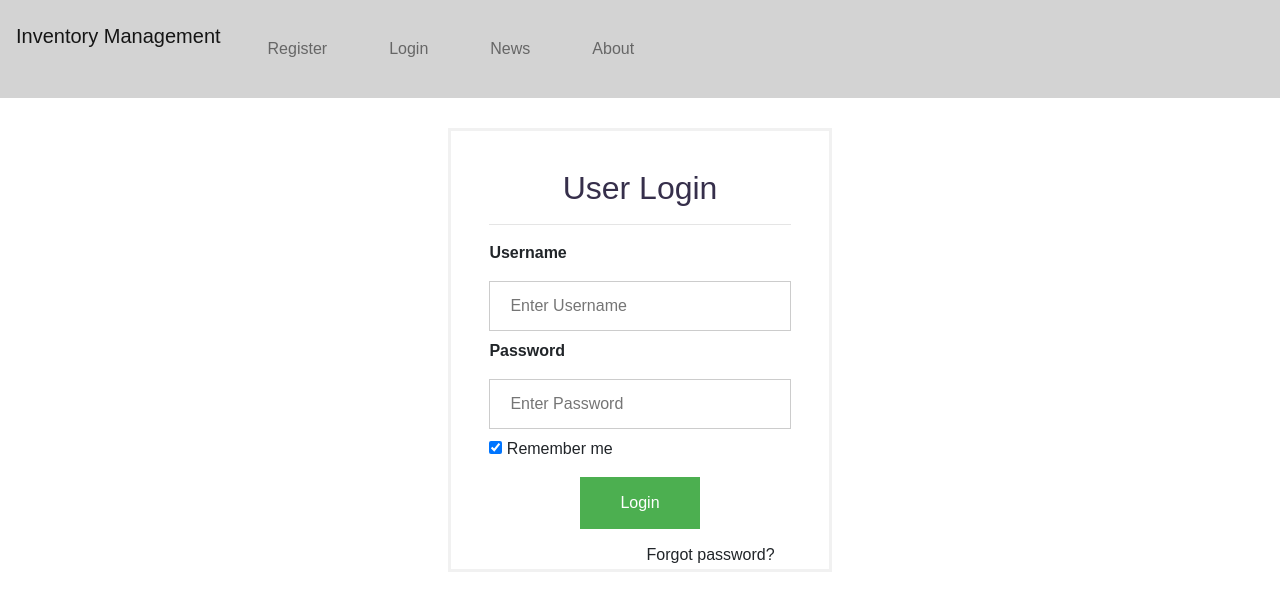
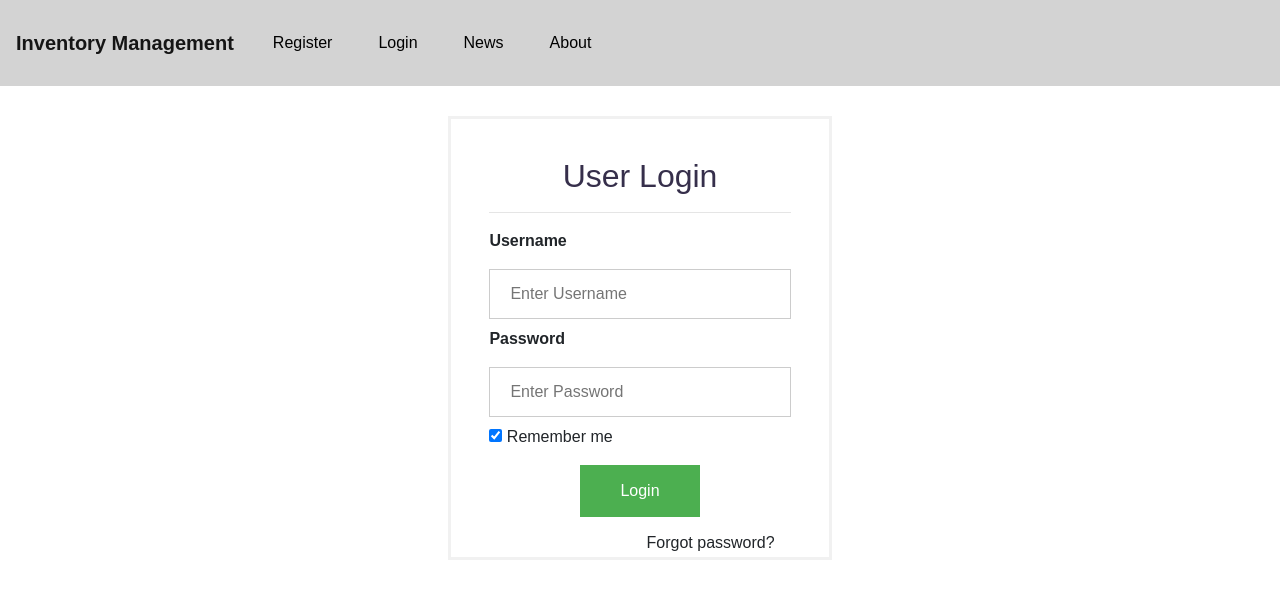
Before and after one commit to Thejesh761261/product-inventory-management, a React (Create React App) app: page / in a window 1280 px wide. Shown: the top 610 px of the page. Built offline with nearby package versions, Linux system fonts and the light colour scheme; no server answers; the HTML template or start-up script is replaced by a standard one.

Commit message:
CSS changes added

```diff
--- a/public/index.html
+++ b/public/index.html
@@ -3,7 +3,7 @@
   <head>
     <meta charset="utf-8" />
     <link rel="icon" href="%PUBLIC_URL%/favicon.ico" />
-    <meta name="viewport" content="width=device-width, initial-scale=1" />
+    <meta name="viewport" content="width=device-width, initial-scale=1.0" />
     <meta name="theme-color" content="#000000" />
     <meta
       name="description"
--- a/src/App.css
+++ b/src/App.css
@@ -115,22 +115,23 @@ body {font-family: Arial, Helvetica, sans-serif;}
     .sidebar {
       margin: 0;
       padding: 0;
-      width: 200px;
+      width: 12%;
       background-color: #f1f1f1;
       position: fixed;
       height: 100%;
       overflow: auto;
+      margin-top: 4%;
     }
 
     .sidebar a {
-      display: block;
+      display: flex;
       color: black;
-      padding: 16px;
+      padding: 10px;
       text-decoration: none;
     }
 
     .sidebar p {
-        display: block;
+        display: flex;
         color: black;
         padding: 16px;
         margin: 0px;
@@ -156,6 +157,13 @@ body {font-family: Arial, Helvetica, sans-serif;}
     .sidebar p:hover:not(.active) {
         background-color: #555;
         color: white;
+      }
+
+      @media all and (max-width:650px){
+        .sidebar{
+          width: 0%;
+        }
+
       }
 
     /* Product details page */
@@ -230,6 +238,22 @@ body {font-family: Arial, Helvetica, sans-serif;}
       auto; grid-gap:
       1rem; }
 
+      @media all and (max-width:900px){
+        .cards { display: grid; grid-template-columns:
+          repeat(2,
+          1fr); grid-auto-rows:
+          auto; grid-gap:
+          1rem; }
+      }
+
+      @media all and (max-width:360px){
+        .cards { display: grid; grid-template-columns:
+          repeat(1,
+          1fr); grid-auto-rows:
+          auto; grid-gap:
+          1rem; }
+      }
+
     /* .inventoryHeader{
       position: fixed;
       width: 100%;
--- a/src/components/header/Header.js
+++ b/src/components/header/Header.js
@@ -3,43 +3,43 @@ import { Link } from 'react-router-dom';
 import '../../App.css';
 
 class Header extends React.Component {
+
+
     render() {
         const menuitem = {
             color:"red",
             display:'inline',
             padding: '10px',
             margin: '5px'
-
         }
 
 
         return (
             <div>
-            <nav className="navbar navbar-expand-sm navbar-light" style={{backgroundColor:'lightgray'}}>
+            <nav className="navbar navbar-expand-lg navbar-light" style={{backgroundColor:'lightgray'}}>
+            <b className="navbar-brand" tabIndex="-1" style={{fontFamily:"sans-serif"}} >Inventory Management</b>
+            <button class="navbar-toggler" type="button" data-toggle="collapse" data-target="#navbarText" aria-controls="navbarText" aria-expanded="false" aria-label="Toggle navigation">
+                <span class="navbar-toggler-icon"></span>
+             </button>
             <div className="collapse navbar-collapse" id="navbarNav">
-            <p className="navbar-brand" style={{height:'50px',border:'none',backgroundColor:'lightgray',float:'left'}} tabIndex="-1" >Inventory Management</p>
-                <ul style={{listStyleType:'none',float:"right"}}>
-                    {/* <li style={menuitem}>
-                        <Link to="/" style={{ textDecoration:'none'}}>Home</Link>
-                    </li> */}
-                    <li style={menuitem}>
-                        <Link to="/register" style={{ textDecoration:'none'}}>Register</Link>
+
+                <ul class="navbar-nav mr-auto">
+                    <li className="nav-item" style={menuitem}>
+                        <Link to="/register" className="nav-link" style={{ textDecoration:'none',color:"black"}}>Register</Link>
                     </li>
-                    <li style={menuitem}>
-                        <Link to="/login" style={{ textDecoration:'none'}}>Login</Link>
+                    <li className="nav-item" style={menuitem}>
+                        <Link to="/login" className="nav-link" style={{ textDecoration:'none',color:"black"}}>Login</Link>
                     </li>
-                    <li style={menuitem}>
-                        <Link to="" style={{ textDecoration:'none'}}>News</Link>
+                    <li className="nav-item" style={menuitem}>
+                        <Link to="" className="nav-link" style={{ textDecoration:'none',color:"black"}}>News</Link>
                     </li>
-                    <li style={menuitem}>
-                        <Link to="" style={{ textDecoration:'none'}}>About</Link>
+                    <li className="nav-item" style={menuitem}>
+                        <Link to="" className="nav-link" style={{ textDecoration:'none',color:"black"}}>About</Link>
                     </li>
                 </ul>
-                </div>          <button className="navbar-toggler" type="button" data-toggle="collapse"  aria-controls="navbarNav" aria-expanded="false" aria-label="Toggle navigation">
-            <span className="navbar-toggler-icon"></span>
-          </button>
+                </div>
 
-                {/* <a style={{color:'black',textDecoration:'none'}} tabIndex="-1" >Inventory Management</a> */}
+
             </nav>
             </div>
 
--- a/src/components/header/InventoryHeader.js
+++ b/src/components/header/InventoryHeader.js
@@ -5,23 +5,28 @@ import {Link} from 'react-router-dom';
 
 class InventoryHeader extends React.Component {
     state = {  }
+
+    logoutHandler=()=>{
+      sessionStorage.setItem("loggedInUser","");
+    }
     render() {
         return (
             <div className="inventoryHeader">
 
-      <nav className="navbar navbar-expand-sm navbar-light" style={{backgroundColor:'lightgray',height:"20%"}}>
-    <button className="navbar-brand" style={{height:'50px',border:'none',backgroundColor:'lightgray',float:'left'}}>Inventory Management</button>
-    <button className="navbar-toggler" type="button" data-toggle="collapse" aria-controls="navbarNav" aria-expanded="false" aria-label="Toggle navigation">
-      <span className="navbar-toggler-icon"></span>
-    </button>
-    <div className="collapse navbar-collapse" id="navbarNav">
-    <ul className="nav navbar-nav"  style={{backgroundColor:'lightgray',border:'none'}}>
-        <li>Welcome {sessionStorage.getItem('loggedInUser')}!!!</li>
+      <nav className="navbar fixed-top navbar-expand-lg navbar-light" style={{backgroundColor:'lightgray'}}>
+          <b className="navbar-brand">Inventory Management</b>
+          <p style={{marginTop:"1%"}}><i>Welcome {sessionStorage.getItem('loggedInUser')}!!!</i></p>
+          {/* <button className="navbar-toggler" type="button" data-toggle="collapse" aria-controls="navbarNav" aria-expanded="true" aria-label="Toggle navigation">
+            <span className="navbar-toggler-icon"></span>
+          </button> */}
+          <div className="collapse navbar-collapse" id="navbarNav">
+          <ul className="nav navbar-nav"  style={{backgroundColor:'lightgray',border:'none',color:"black"}}>
+            {/* <li className="nav-item">Dashboard</li>
+            <li className="nav-item">Products</li> */}
 
-
-            </ul>
-    </div>
-    <Link to="/login" ><p style={{color:'black',textDecoration:'none',float:'right'}} tabIndex="-1" > Logout</p></Link>
+          </ul>
+          </div>
+          <Link to="/"><p style={{color:'black',textDecoration:'none',float:'right'}} tabIndex="-1" onClick={this.logoutHandler}> Logout</p></Link>
   </nav>
 
   </div>
--- a/src/components/home/Dashboard.js
+++ b/src/components/home/Dashboard.js
@@ -77,7 +77,7 @@ class Dashboard extends React.Component{
     render()
     {
         return(
-             <div>
+             <div className="container">
             <h2 style={{zindex: '3',marginleft:'15%'}} className="he1">Inventory Dashboard</h2>
             <hr/>
             <h3>Current Month Sales Analysis</h3>
--- a/src/components/product/Editproduct.js
+++ b/src/components/product/Editproduct.js
@@ -126,7 +126,7 @@ class EditProduct extends React.Component {
      <label><b>Category</b></label>
     <input type="text" placeholder="Category" name="category" value={this.state.category} required onChange={this.categoryChangeHandler} />
     <label><b>Vendor</b></label>
-    <input type="text" placeholder="Enter Vendor name" name="vendor" value={this.state.vendor} required onChange={this.vendorChangeHandler} />
+    <input type="text" placeholder="Enter Vendor name" name="vendor" value={this.state.vendor} required="required" onChange={this.vendorChangeHandler} />
     <label><b>Unit Price</b></label>
     <input type="number" placeholder="Unit Price value" name="uprice" value={this.state.price} required onChange={this.priceChangeHandler} />
     <label><b>Quantity</b></label>
--- a/src/components/product/Products.js
+++ b/src/components/product/Products.js
@@ -93,10 +93,10 @@ class Products extends React.Component {
                        <h2 className="he1">Product Details</h2>
                        <hr></hr>
                    </span>
-                   <span style={{display: 'block',margin: '30px'}}>
+                   <span style={{display: 'block',margin: '3rem'}}>
                        Product search &nbsp;
                        <input type="search"  placeholder="Search....."  className="search" onChange={this.search} />
-                       <button className="btn btn-info" style={{marginLeft:"20px"}} onClick={this.toggleHandler}>Toggle View</button>
+                       <button className="btn btn-info" style={{marginLeft:"2rem"}} onClick={this.toggleHandler}>Toggle View</button>
                        <Link to="/addProduct"><button className="addB" >Add Product</button></Link>
                    </span>
                </div>
@@ -155,7 +155,7 @@ class Products extends React.Component {
                         <p className="card-text"><b>Vendor: </b>{product.vendor.toUpperCase()}</p>
                         <p className="card-text"><b>Price:</b> ${product.unitPrice}</p>
                         <p className="card-text"><b>Quantity: </b>{product.quantity}</p>
-                        <button className="btn btn-success b1" style={{ margin:"20px"}} id={product.id} value="Edit" onClick={this.editHandler}>Edit</button>
+                        <button className="btn btn-success b1" style={{ margin:"2rem"}} id={product.id} value="Edit" onClick={this.editHandler}>Edit</button>
                         <button className="btn btn-success b1" id={product.id} value="Delete" onClick={this.deleteProduct}>Delete</button>
                       </div>
                   </div>
```
Also changed, not shown: json-server-data/inventory.json (+5 -5 lines).
